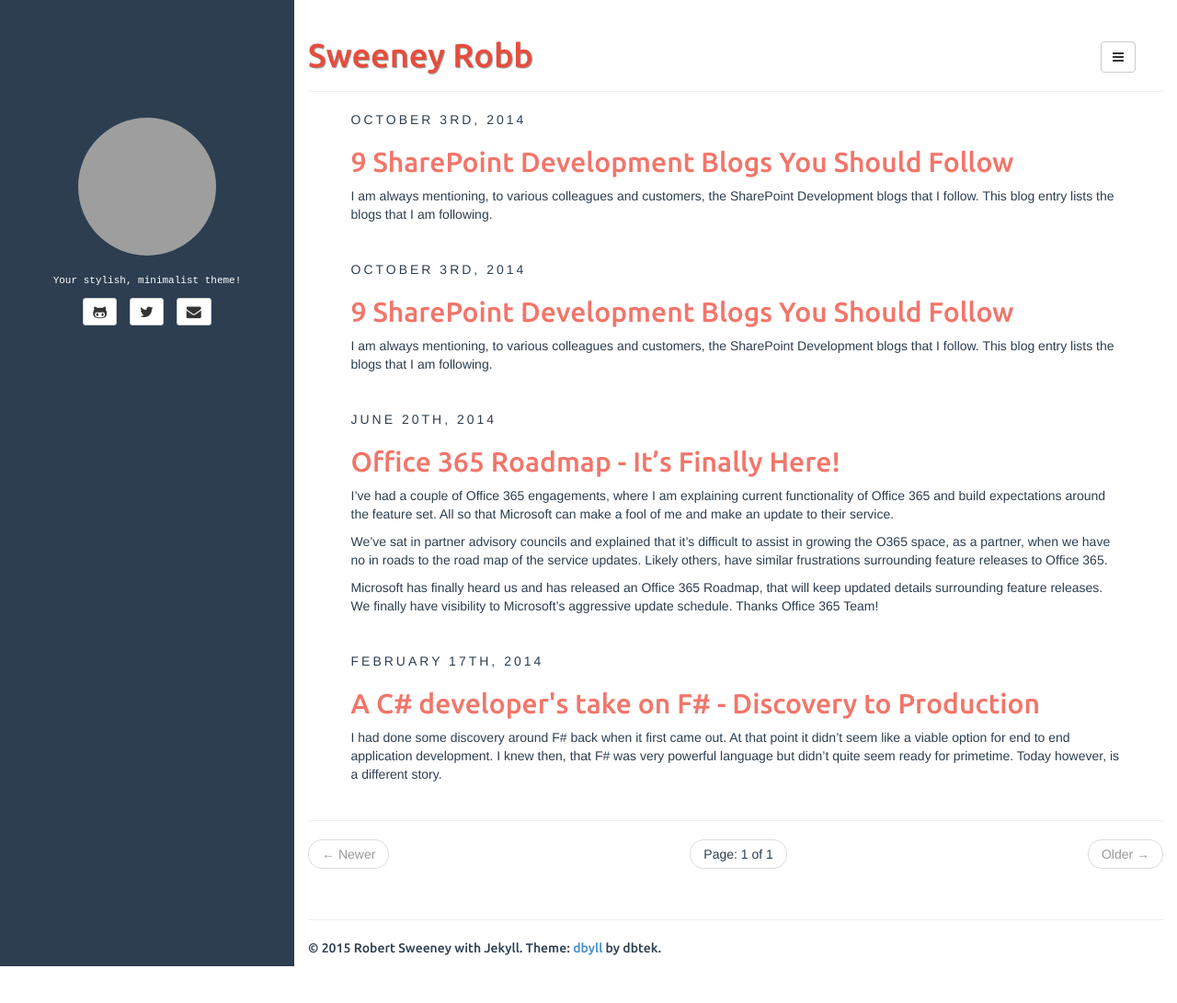
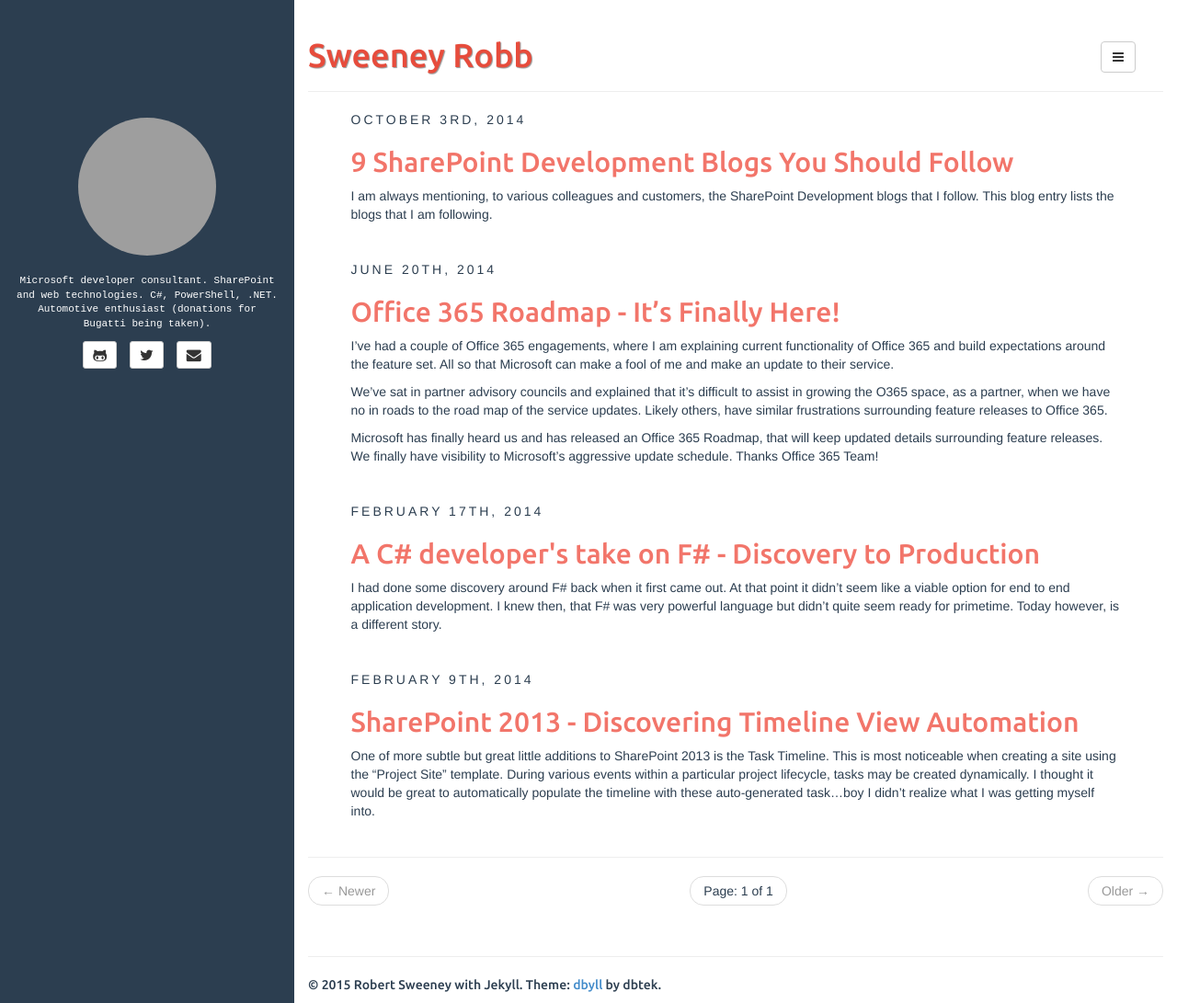
Before and after one commit to sweeneyrobb/sweeneyrobb.github.io, a Jekyll site: the page built from index.html, in a window 1280 px wide and 1091 px high. Shown: the whole window at 92% size. Built offline with Jekyll 4.4.1, drawn with Linux system fonts in a browser that asks for light colours; the list of posts is cut into pages by our own code; grey boxes are pictures that could not be loaded.

Commit message:
completing my blog migration to github pages.

```diff
--- a/404.html
+++ b/404.html
@@ -1,5 +1,6 @@
 ---
 layout: page
+permalink: 404.html
 ---
 <!----------------------------------------------------------------
      _ _           _ _
--- /dev/null
+++ b/CNAME
@@ -0,0 +1 @@
+sweeneyrobb.com
--- a/_config.yml
+++ b/_config.yml
@@ -5,7 +5,9 @@ paginate_path: "page:num"
 exclude: ["README.md"] # files to exclude
 highlighter: true
 markdown: kramdown
-
+disqus: sweeneyrobb
+google_analytics: dbyll
+permalink: /:categories/:year/:month/:day/:title/
 
 defaults:
   -
@@ -17,12 +19,12 @@ defaults:
 description: Stylish Jekyll Theme
 author:
   name: Robert Sweeney
-  email: robert.sweeney@outlook.com
+  email: robert@sophcon.com
   github: sweeneyrobb
   twitter: sweeney_robb
   pinterest:
-  linkedin: b0852
-  bio: Your stylish, minimalist theme!
+  linkedin: sweeneyrobb
+  bio: Microsoft developer consultant. SharePoint and web technologies. C#, PowerShell, .NET. Automotive enthusiast (donations for Bugatti being taken).
   email_md5: 8e1d9d1f0c93726dd34defa6912799ea
 
 rss_path: feed.xml
--- a/_includes/default.html
+++ b/_includes/default.html
@@ -68,6 +68,7 @@
 		<div class="collapse navbar-collapse" id="bs-example-navbar-collapse-1">
 			<ul class="nav navbar-nav">
 				<li class="active"><a href="{{ site.BASE_PATH }}/">Home</a></li>
+				<li><a href="{{ site.BASE_PATH}}/about"><i class="fa fa-male"></i>About</a></li>
 				<li><a href="{{ site.BASE_PATH}}/{{ site.categories_path }}">Categories</a></li>
 				<li><a href="{{ site.BASE_PATH}}/{{ site.tags_path }}">Tags</a></li>
 			</ul>
@@ -81,6 +82,7 @@
 		</button>
 		<ul class="dropdown-menu" role="menu">
 			<li><a href="{{ site.BASE_PATH}}/"><i class="fa fa-home"></i>Home</a></li>
+			<li><a href="{{ site.BASE_PATH}}/about"><i class="fa fa-male"></i>About</a></li>
 			<li><a href="{{ site.BASE_PATH}}/{{ site.categories_path }}"><i class="fa fa-folder"></i>Categories</a></li>
 			<li><a href="{{ site.BASE_PATH}}/{{ site.tags_path }}"><i class="fa fa-tags"></i>Tags</a></li>
 			<li class="divider"></li>
--- a/_includes/sidebar.html
+++ b/_includes/sidebar.html
@@ -1,4 +1,4 @@
-<! -- sidebar.html -->
+<!-- sidebar.html -->
 <header class="sidebar-header" role="banner">
 	<a href="{{ site.BASE_PATH }}/">
 		<img src="http://www.gravatar.com/avatar/{{site.author.email_md5}}?s=150" class="img-circle" />
@@ -48,7 +48,7 @@
 		{% endif %}
 		{% if site.author.linkedin %}
 		<li>
-			<a class="btn btn-default btn-sm" href="https://linkedin.com/pub/{{ site.author.linkedin }}">
+			<a class="btn btn-default btn-sm" href="https://linkedin.com/in/{{ site.author.linkedin }}">
 				<i class="fa fa-linkedin fa-lg"></i>
 			</a>
 		</li>
@@ -60,4 +60,4 @@
 		</li>
 	</ul>
 </div>
-<! -- sidebar.html end -->
+<!-- sidebar.html end -->
--- a/_layouts/post.html
+++ b/_layouts/post.html
@@ -2,3 +2,7 @@
 layout: default
 ---
 {% include post.html %}
+
+{% if site.disqus and page.comments %}
+    {% include disqus.html %}
+{% endif %}
--- /dev/null
+++ b/_posts/2014-02-09-sharepoint-2013-discovering-timeline-view-automation.md
@@ -0,0 +1,92 @@
+---
+title: SharePoint 2013 - Discovering Timeline View Automation
+layout: post
+description:
+categories: [blog]
+tags: [sharepoint]
+comments: true
+modified: 2014-10-07T12:15:25-08:00
+---
+
+One of more subtle but great little additions to SharePoint 2013 is the Task Timeline. This is most noticeable when creating a site using the “Project Site” template. During various events within a particular project lifecycle, tasks may be created dynamically. I thought it would be great to automatically populate the timeline with these auto-generated task...boy I didn’t realize what I was getting myself into.
+
+![Screenshot of SharePoint 2013 Timeline View control.](/images/20140209-001.png)
+
+There is little to no documentation regarding the technical nature of the Timeline component on the web.  Some posts with people have similar issues as myself and looking for guidance. I still felt this shouldn’t be a terribly difficult task. I started poking around with some the IE Developer Tools. I found code executing from ‘sp.ui.timeline.js’.  At this point, I figured I would just read some JavaScript and figure out what I needed to do…wrong! This file is obfuscated. Spent longer than I probably should have, reasoning the obfuscated JavaScript.  Even though I did learn a lot, I decided to tackle this a different way.
+
+I popped open Fiddler2 and monitored a simple page load. After interrogating the various requests, I found one that looked like my ticket.
+
+    <?XML:NAMESPACE PREFIX="[default] http://schemas.microsoft.com/sharepoint/clientquery/2009"
+        NS="http://schemas.microsoft.com/sharepoint/clientquery/2009" />
+
+    <request xmlns="http://schemas.microsoft.com/sharepoint/clientquery/2009" schemaversion="15.0.0.0"
+        libraryversion="15.0.0.0" applicationname="Javascript Library">
+    	<actions>
+    		...
+    		<query id="12" objectpathid="10">
+    			<query selectallproperties="true">
+    				<properties></properties>
+    			</query>
+    		</query>
+    	</actions>
+    	<objectpaths>
+    		<staticproperty id="0" typeid="{3747adcd-a3c3-41b9-bfab-4a64dd2f1e0a}" name="Current" />
+    		<property id="2" name="Web" parentid="0"></property>
+    		<property id="4" name="Lists" parentid="2"></property>
+    		<method id="6" name="GetById" parentid="4">
+    			<parameters>
+    				<parameter type="Guid">{1293ee92-1074-4687-93d3-516fb8a0b3ac}</parameter>
+    			</parameters>
+    		</method>
+    		<property id="8" name="RootFolder" parentid="6"></property>
+    		<property id="10" name="Properties" parentid="8"></property>
+    	</objectpaths>
+    </request>
+
+The request looks pretty straight-forward.  Get the current context, web, list (byID), RootFolders, Properties, then action to select All Properties. The response was as expected. I had all the contents of the property bag in JSON format.  Two properties jump out immediately (“TimelineDefaultView” and “Timeline_Timeline”).
+
+    [{
+    	...
+    	12, {
+    		...
+    		"TimelineDefaultView" : "Timeline",
+    		"Timeline_Timeline" : "&lt;TLViewData&gt;...&lt;\TLViewData&gt;",
+    	}
+    }]
+
+Looking at this data, I made some pretty large assumptions. The Timeline supports multiple views. Each view is prefixed with ”Timeline_”. Acting on these assumptions, I took the value of the Timeline_Timeline entry, decoded and formatted. After review it looks like the jackpot. While very shorthand we can see Milestones, Callouts, Tasks, Options and formatting.
+
+    <tlviewdata>
+      <!-- Item Format Set -->
+      <fmtset>
+        <fmt id="0" type="0" t2="1" t1="0" thm="0001" clr="FFEE2222" />
+      </fmtset>
+      <!-- Callout Set -->
+      <fltset>
+        <ft id="{00000000-0000-0000-0000-000000000000}" h="20" x="0" y="4294967282" fmt="1" uid="4294967295" uidsrc="1" ontl="0" />
+      </fltset>
+      <!-- Bar Element Set -->
+      <tskset>
+        <t id="{00000000-0000-0000-0000-000000000000}" fmt="0" uid="4294967295" ch="4294967295" uidsrc="1" ontl="0" />
+      </tskset>
+      <!-- TimelineOptions Set -->
+      <options dateformat="255" panzoomt="9" projsummfmt="3" showdates="1" showprojsummdates="1" showtoday="1" showts="1" timelineheight="110" timelinewidth="-1" timescalet="8" todayt="10" />
+      <!-- Milestone Set -->
+      <mlset>
+        <m id="{00000000-0000-0000-0000-000000000000}" x="0" y="35" fmt="2" uid="4294967295" uidsrc="1" ontl="0" />
+      </mlset>
+      <!-- Text Style Set -->
+      <txtset>
+        <style id="0" type="0" thm="0001" clr="FFEE2222" strk="0" und="0" ital="0" bold="0" font="Segoe UI" sz="8">
+      </txtset>
+    </tlviewdata>
+
+Seemed like a rather large bit of xml data to store in a property bag. Made me think—why store information this way, rather than on each item directly? My assumption is, doing it this way, likely prevents any event handlers from being triggered, when simply modifying what items are appearing in the view. One step better might be to store it in JSON format; A bit more concise and likely easier to deal with from browser.  If I recall, looking at the obfuscated “sp.ui.timeline.js” there was quite a bit of code to serialize the JavaScript objects into XML.
+
+At any rate, now that I have some sample data, I copied the data and pasted the code into some a .cs file using the "Paste Special", "Paste XML As Classes". I found this worked a little better than using xsd.exe to take XML –> XSD –> CS (xsd.exe had generated more unboxing code :T ). I had to fix a little bit of data typing but easier than typing up all the classes by hand.
+
+![Image of Visual Studio's 'Edit', 'Paste Special', 'Paste XML As Classes' menu.](/images/20140209-002.png)
+
+Now that I had C# classes, I can de-serialize, manipulate, serialize and store back into SharePoint. I’m a bit lazy, so I have leveraged .NET server side (was already in a provider hosted solution). I would have rather liked to have done this on the client, but, that means I have to find a good library that can serialize/de-serialize JavaScript objects from/to XML (in browser). If anyone knows of a good one, I would greatly appreciate a link Smile
+
+All this headache for doing something, that should be, so simple. I hope I have, at the very least, saved someone the work when automating the creation of Timeline views. I’ll try to follow up with a commented XML document and/or a set of documented classes with XML serialization attributes.
--- a/_posts/2014-10-3-9-SharePoint-Development-Blogs-You-Should-Follow.md
+++ /dev/null
@@ -1,56 +0,0 @@
----
-title: 9 SharePoint Development Blogs You Should Follow
-layout: post
-description: I am always mentioning, to various colleagues and customers, the SharePoint Development blogs that I follow. This blog entry lists the blogs that I am following.
-categories: [blog]
-tags: [sharepoint, o365]
-comments: true
-modified: 2014-10-07T12:15:25-08:00
----
-
-I am always mentioning, to various colleagues and customers, the SharePoint Development blogs that I follow. Below, in no specific order, is the list of blogs that I am following:
-
-###Jeremy Thake’s musings###
-[http://www.jeremythake.com/](http://www.jeremythake.com/)
-
-Jeremy Thake is a Senior Product Marketing Manager at Microsoft focusing on Office 365 developer platform. Lots of great information on transitioning developers to the App Model.
-
-###Richard diZeregas Blog###
-[http://blogs.msdn.com/b/richard_dizeregas_blog/](http://blogs.msdn.com/b/richard_dizeregas_blog/)
-
-Richard diZeregas is a Solution Architect at Microsoft. His blog has a lot of detailed information regarding custom development in SharePoint, Yammer and Office 365.
-
-###Share-n-dipity###
-[http://blogs.technet.com/b/speschka/](http://blogs.technet.com/b/speschka/)
-
-Steve Peschka works for Microsoft. Not exactly sure of his responsibility but he has some of the greatest posts in regards to developing against Office 365, Azure and Yammer. I would even say that some of his posts are the point of authority when it comes to App authentication/authorization.
-
-###Wictor Wilen’s Blog###
-[http://www.wictorwilen.se/](http://www.wictorwilen.se/)
-
-Wictor Wilen is a Director, MCA, MCSM, MCM and a Microsoft MVP working at Connecta AB. Posts are primarily focused around SharePoint AppModel and Windows Azure from more of the guy on the ground perspective.
-
-###Vesa “vesku” Juvonen###
-[http://blogs.msdn.com/b/vesku/](http://blogs.msdn.com/b/vesku/)
-
-Vesa is a Principal Consultant at Microsoft focusing on SharePoint. Posts are very developer oriented, with lots of details surrounding making the jump to the Cloud App Model.
-
-###The Nuts and Bolts of SharePoint###
-[http://www.sharepointnutsandbolts.com/](http://www.sharepointnutsandbolts.com/)
-
-Chris O’Brien is an independent SharePoint/.Net consultant in London, UK. Posts are developer focused with lots of code samples. Also, Chris write frequently on Continuous Integration as it relates to SharePoint solutions.
-
-###Office Blog###
-[http://blogs.office.com/](http://blogs.office.com/)
-
-The Office product blog is actually really good source for information. Jeremy Thake runs an Office 365 Developer Postcast that gets syndicated in the feed, which has been pretty good.
-
-###SharePoint Community###
-[http://sharepoint-community.net/](http://sharepoint-community.net/)
-
-Open community of SharePoint professionals. Great place for reading what others are doing in the field.
-
-###SharePoint Stack Exchange###
-[http://sharepoint.stackexchange.com/](http://sharepoint.stackexchange.com/)
-
-Q/A Stack Exchange site geared specifically at SharePoint. Some overlap with StackOverflow.com
--- /dev/null
+++ b/about/index.md
@@ -0,0 +1,10 @@
+---
+layout: page
+title: About Me
+header: About Me
+group: navigation
+---
+
+Hello there. My name is Robert Sweeney and I’m a developer, Microsoft technologies enthusiast, and proud father. I’ve been developing against the Microsoft stack for over 15 years, starting with WIN32 API programming and Visual Basic 3.0.  I currently, work as a Principal Consultant at Dell in the IT Consulting Services division specializing in Custom .NET Development, SharePoint 2013, Office 365 and Windows Azure.
+
+I’ve recently become a huge fan of F# and even though I’ve built my career around the Microsoft stack, I enjoy learning about other platforms and technologies in the market. I enjoy rock climbing and autocross; unfortunately, I’ve been unable to dedicate much time to either of those hobbies, lately.  Rather now, I spend most of my time helping out with my wife’s small business and being more active in my various technology communities.
```
Also changed, not shown: _includes/disqus.html (added, +15 -0 lines), _layouts/default.html (+18 -0 lines), images/20140209-001.png (added), images/20140209-002.png (added).
